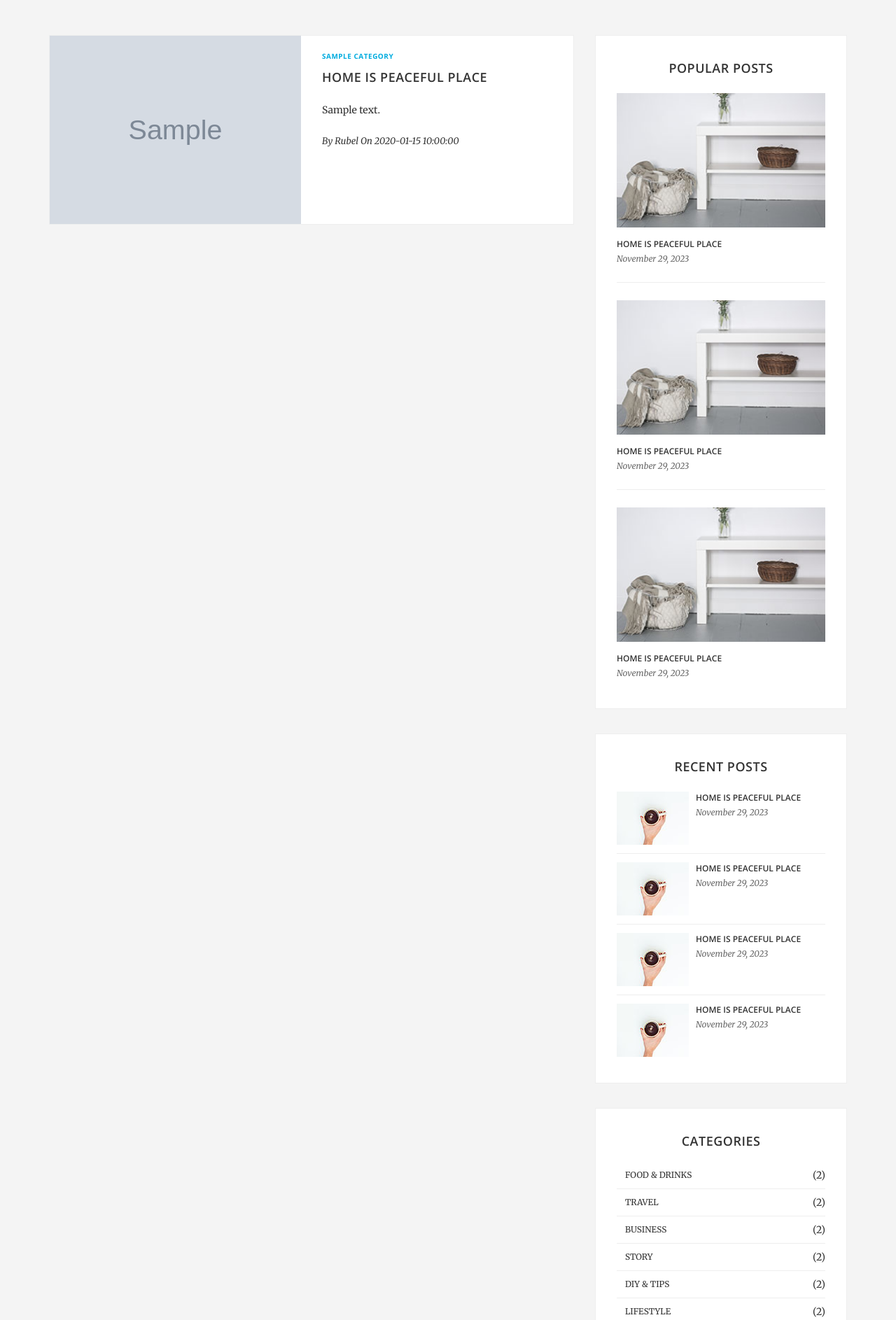
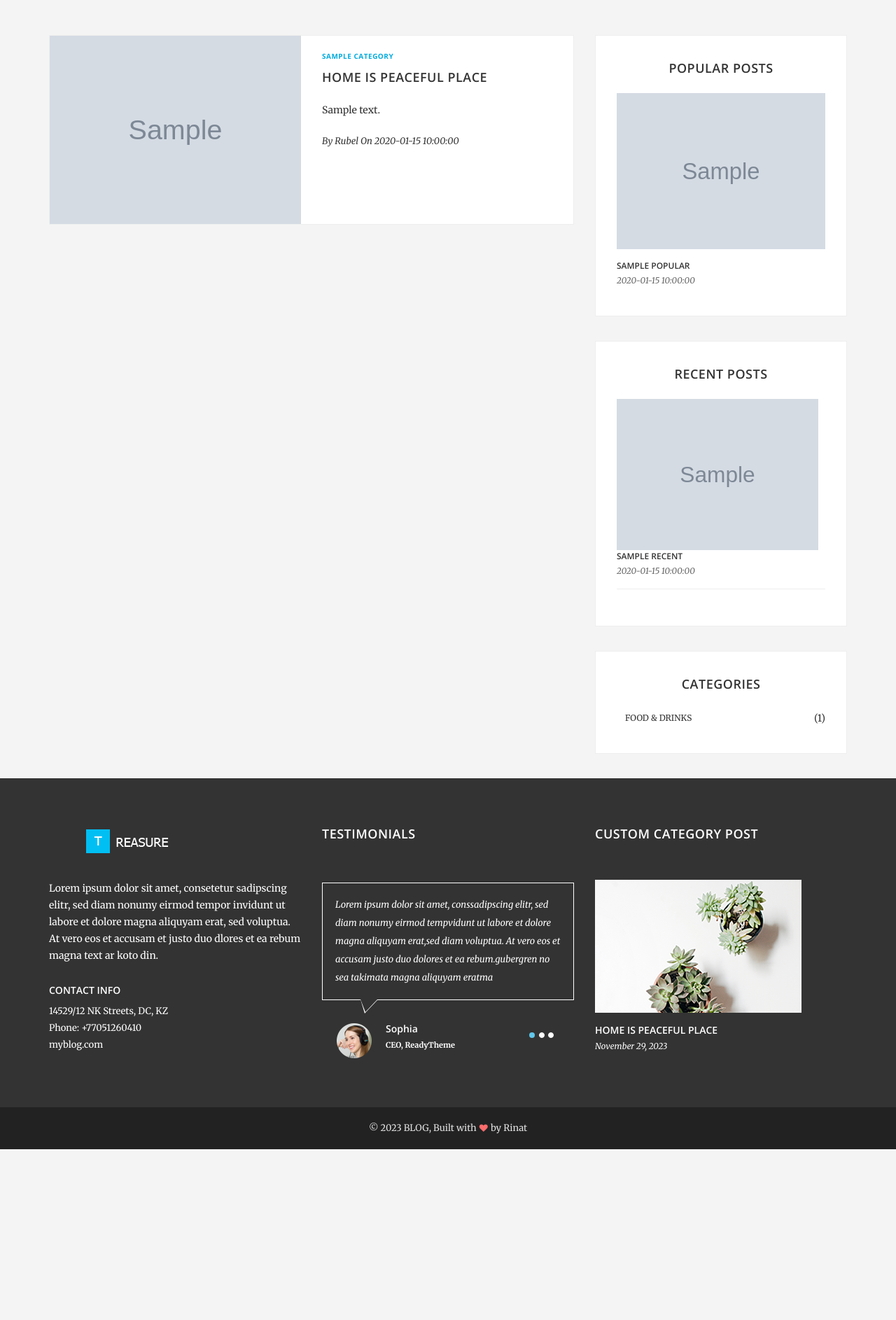
Before and after one commit to 07Rinat07/myblog, a Yii app: template views/site/category.php in a window 1280 px wide. Shown: the part 68-1954 px from the top of the page at 70% size. After the commit the page ends 1710 px from the top, so only its background shows below. Run offline with PHP 8.4 and a stand-in for Yii, Linux system fonts and the light colour scheme; the template is opened without the code that fills it: most values are stand-ins (such as "Sample title", 1, 10 or a date in 2020); grey boxes marked "Sample" are stand-in pictures; data that the repository does not hold is empty; some libraries are stand-ins or nearby versions.

Commit message:
Displaying articles and categories_step#5(before edit sidebar-right)

```diff
--- a/views/site/category.php
+++ b/views/site/category.php
@@ -84,111 +84,49 @@ use yii\widgets\LinkPager;
 
                     <aside class="widget">
                         <h3 class="widget-title text-uppercase text-center">Popular Posts</h3>
+                        <?php foreach ($popular as $article): ?>
 
                             <div class="popular-post">
 
 
-                            <a href="#" class="popular-img"><img src="./../public/images/p1.jpg" alt="">
+                                <a href="#" class="popular-img"><img src="<?= $article->getImage1(); ?>" alt="">
 
                                     <div class="p-overlay"></div>
                                 </a>
 
                                 <div class="p-content">
-                                <a href="#" class="text-uppercase">Home is peaceful Place</a>
-                                <span class="p-date">November 29, 2023</span>
+                                    <a href="#" class="text-uppercase"><?= $article->title ?></a>
+                                    <span class="p-date"><?= $article->getDate(); ?></span>
 
                                 </div>
                             </div>
-                        <div class="popular-post">
 
-                            <a href="#" class="popular-img"><img src="./../public/images/p1.jpg" alt="">
+                        <?php endforeach; ?>
 
-                                <div class="p-overlay"></div>
-                            </a>
-
-                            <div class="p-content">
-                                <a href="#" class="text-uppercase">Home is peaceful Place</a>
-                                <span class="p-date">November 29, 2023</span>
-                            </div>
-                        </div>
-                        <div class="popular-post">
-
-
-                            <a href="#" class="popular-img"><img src="./../public/images/p1.jpg" alt="">
-
-                                <div class="p-overlay"></div>
-                            </a>
-
-                            <div class="p-content">
-                                <a href="#" class="text-uppercase">Home is peaceful Place</a>
-                                <span class="p-date">November 29, 2023</span>
-                            </div>
-                        </div>
                     </aside>
                     <aside class="widget pos-padding">
                         <h3 class="widget-title text-uppercase text-center">Recent Posts</h3>
-
+                        <?php foreach ($recent as $article): ?>
                             <div class="thumb-latest-posts">
 
 
                                 <div class="media">
                                     <div class="media-left">
-                                    <a href="#" class="popular-img"><img src="./../public/images/r-p.jpg" alt="">
-
+                                        <a href="#" class="popular-img"><img src="<?=$article->getImage1();?>" alt="">
                                             <div class="p-overlay"></div>
                                         </a>
                                     </div>
                                     <div class="p-content">
-                                    <a href="#" class="text-uppercase">Home is peaceful Place</a>
-                                    <span class="p-date">November 29, 2023</span>
+                                        <a href="#" class="text-uppercase"><?=$article->title?></a>
+                                        <span class="p-date"><?=$article->getDate();?></span>
                                     </div>
                                 </div>
                             </div>
-                        <div class="thumb-latest-posts">
+                        <?php endforeach; ?>
 
 
                         <div class="media">
                             <div class="media-left">
-                                    <a href="#" class="popular-img"><img src="./../public/images/r-p.jpg" alt="">
-
-                                        <div class="p-overlay"></div>
-                                    </a>
-                                </div>
-                                <div class="p-content">
-                                    <a href="#" class="text-uppercase">Home is peaceful Place</a>
-                                    <span class="p-date">November 29, 2023</span>
-                                </div>
-                            </div>
-                        </div>
-                        <div class="thumb-latest-posts">
-
-
-                            <div class="media">
-                                <div class="media-left">
-                                    <a href="#" class="popular-img"><img src="./../public/images/r-p.jpg" alt="">
-
-                                        <div class="p-overlay"></div>
-                                    </a>
-                                </div>
-                                <div class="p-content">
-                                    <a href="#" class="text-uppercase">Home is peaceful Place</a>
-                                    <span class="p-date">November 29, 2023</span>
-                                </div>
-                            </div>
-                        </div>
-                        <div class="thumb-latest-posts">
-
-
-                            <div class="media">
-                                <div class="media-left">
-                                    <a href="#" class="popular-img"><img src="./../public/images/r-p.jpg" alt="">
-
-                                        <div class="p-overlay"></div>
-                                    </a>
-                                </div>
-                                <div class="p-content">
-                                    <a href="#" class="text-uppercase">Home is peaceful Place</a>
-                                    <span class="p-date">November 29, 2023</span>
                             </div>
                         </div>
                 </div>
@@ -196,70 +134,16 @@ use yii\widgets\LinkPager;
                 <aside class="widget border pos-padding">
                     <h3 class="widget-title text-uppercase text-center">Categories</h3>
                     <ul>
+                        <?php foreach ($categories as $category):?>
                             <li>
                                 <a href="#">Food & Drinks</a>
-                                <span class="post-count pull-right"> (2)</span>
+                                <span class="post-count pull-right">(<?= $category->getArticlesCount();?>)</span>
                             </li>
-                            <li>
-                                <a href="#">Travel</a>
-                                <span class="post-count pull-right"> (2)</span>
-                            </li>
-                            <li>
-                                <a href="#">Business</a>
-                                <span class="post-count pull-right"> (2)</span>
-                            </li>
-                            <li>
-                                <a href="#">Story</a>
-                                <span class="post-count pull-right"> (2)</span>
-                            </li>
-                            <li>
-                                <a href="#">DIY & Tips</a>
-                                <span class="post-count pull-right"> (2)</span>
-                            </li>
-                            <li>
-                                <a href="#">Lifestyle</a>
-                                <span class="post-count pull-right"> (2)</span>
-                            </li>
+                        <?php endforeach;?>
                     </ul>
-                    </aside>
-                    <aside class="widget pos-padding">
-<!--                        <h3 class="widget-title text-uppercase text-center">Follow@Instagram</h3>-->
-
-<!--                        <div class="instragram-follow">-->
-<!--                            <a href="#">-->
-<!--                                <img src="./../public/images/ins-flow.jpg" alt="">-->
-<!--                            </a>-->
-<!--                            <a href="#">-->
-<!--                                <img src="./../public/images/ins-flow.jpg" alt="">-->
-<!--                            </a>-->
-<!--                            <a href="#">-->
-<!--                                <img src="./../public/images/ins-flow.jpg" alt="">-->
-<!--                            </a>-->
-<!--                            <a href="#">-->
-<!--                                <img src="./../public/images/ins-flow.jpg" alt="">-->
-<!--                            </a>-->
-<!--                            <a href="#">-->
-<!--                                <img src="./../public/images/ins-flow.jpg" alt="">-->
-<!--                            </a>-->
-<!--                            <a href="#">-->
-<!--                                <img src="./../public/images/ins-flow.jpg" alt="">-->
-<!--                            </a>-->
-<!--                            <a href="#">-->
-<!--                                <img src="./../public/images/ins-flow.jpg" alt="">-->
-<!--                            </a>-->
-<!--                            <a href="#">-->
-<!--                                <img src="./../public/images/ins-flow.jpg" alt="">-->
-<!--                            </a>-->
-<!--                            <a href="#">-->
-<!--                                <img src="./../public/images/ins-flow.jpg" alt="">-->
-<!--                            </a>-->
-<!---->
-<!--                        </div>-->
-
                 </aside>
             </div>
         </div>
     </div>
 </div>
-</div>
 <!-- end main content-->
--- a/views/site/single.php
+++ b/views/site/single.php
@@ -250,7 +250,7 @@ use yii\helpers\Url;
                 </aside>
             </div>
         </div>
-        </div>
+
     </div>
 </div>
 <!-- end main content-->
```
Also changed, not shown: controllers/SiteController.php (+12 -20 lines), models/Category.php (+24 -0 lines). Lines whose indentation alone changed are shown as unchanged.
